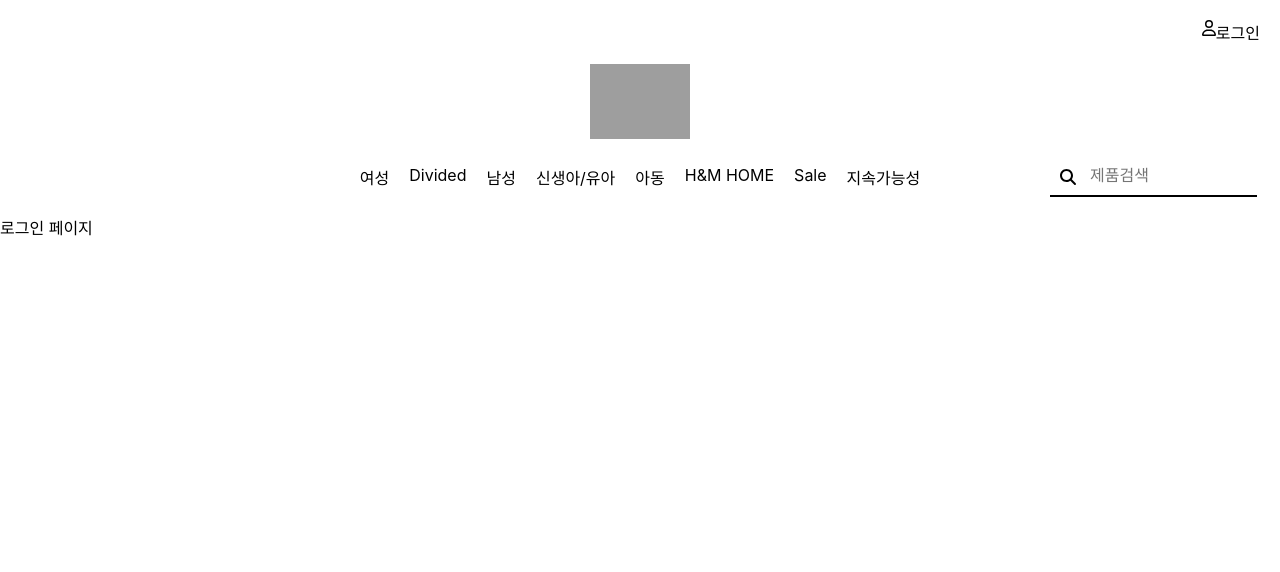
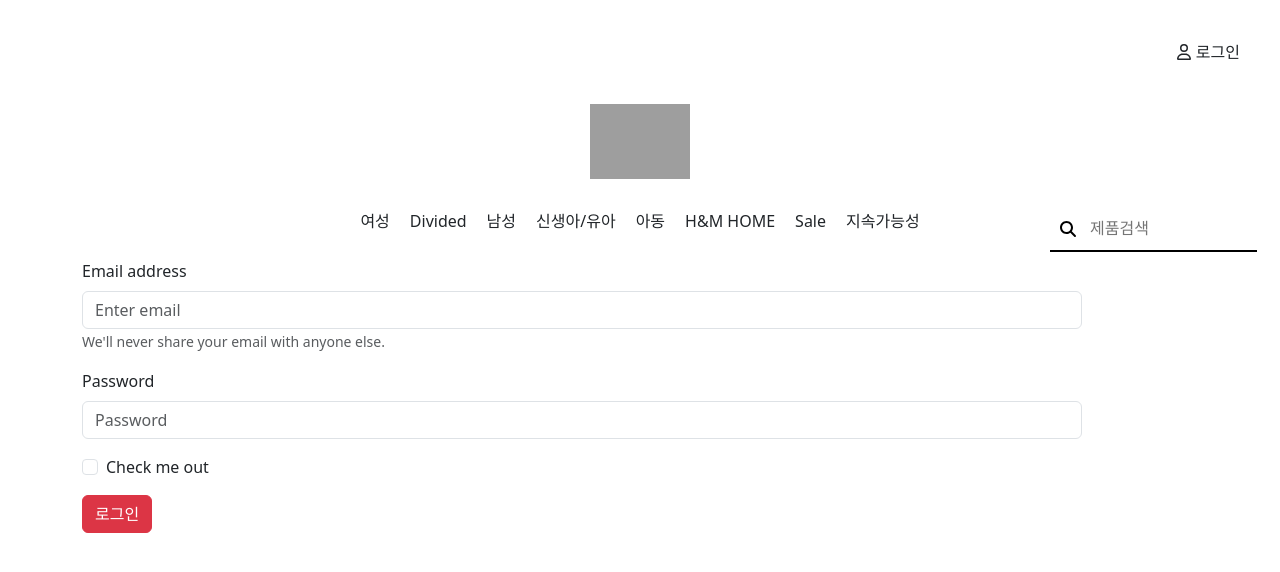
Before and after one commit to pyosunyoung/React-Shopping-mall, a React (Create React App) app in the folder shopping-mall/: page /login in a window 1280 px wide. Shown: the top 572 px of the page. Built offline with nearby package versions, Linux system fonts and the light colour scheme; grey boxes are pictures that could not be loaded.

Commit message:
업로드

```diff
--- a/shopping-mall/package.json
+++ b/shopping-mall/package.json
@@ -7,8 +7,10 @@
     "@testing-library/jest-dom": "^5.17.0",
     "@testing-library/react": "^13.4.0",
     "@testing-library/user-event": "^13.5.0",
+    "bootstrap": "^5.3.3",
     "json-server": "^0.17.4",
     "react": "^18.3.1",
+    "react-bootstrap": "^2.10.4",
     "react-dom": "^18.3.1",
     "react-router-dom": "^6.24.1",
     "react-scripts": "5.0.1",
--- a/shopping-mall/src/App.css
+++ b/shopping-mall/src/App.css
@@ -1,7 +1,23 @@
+
 .login-button {
   display: flex;
   justify-content: flex-end;
   margin: 20px;
+  text-decoration: none;
+  color: inherit;
+}
+
+.login-icon {
+  margin-right:5px;
+  margin-top:4px;
+}
+
+.card-container {
+  transition: all 0.1s linear;
+}
+
+.card-container:hover {
+  transform: scale(1.1);
 }
 
 .nav-section {
@@ -15,6 +31,7 @@
   position: relative;
   align-items: center;
   padding: 0 20px;
+  margin-top: 20px;
 }
 
 .menu-list {
@@ -52,3 +69,8 @@
   left: 10px;
   color: black;
 }
+
+.login-container {
+  width: 1000px;
+
+}
--- a/shopping-mall/src/App.js
+++ b/shopping-mall/src/App.js
@@ -2,8 +2,10 @@
 import { Routes, Route } from 'react-router-dom';
 import ProductAll from './page/ProductAll';
 import Login from './page/Login';
-import ProductDetail from './page/ProductDetail';
 import Navbar from './component/Navbar';
+import 'bootstrap/dist/css/bootstrap.min.css';
+import { useEffect, useState } from 'react';
+import PrivateRoute from './route/PrivateRoute';
 //1. 전체상품페이지, 로그인, 상품상세페이지
 //1-1. 네비게이션 바 만들기
 //2. 전체 상품페이지에서는 전체 상품을 볼 수 있다
@@ -15,16 +17,42 @@
 //6. 로그인을 하면 로그아웃이 보이고 로그아웃을 하면 로그인이 보인다.
 //7. 상품을 검색할 수 있다.
 function App() {
+  //로그인 까지 만들면 백엔드 건드려야해서
+  //아이디, 비번 입력 후 로그인 버튼 눌렀을 때 자동로그인 되어지게 설정해보자
+  const [authenticate, setAuthenticate] = useState(false) // true면 로그인이됨 false면 로그인안됨
+  // true false 바꾸기 위해 login.js로 함수 전달
+  useEffect(() => {
+    console.log("aa",authenticate);
+  }, [authenticate]);
   return (
     <div>
       <Navbar/>
       <Routes>
-        <Route path='/' element={<ProductAll/>}/>
-        <Route path='/login' element={<Login/>}/>
-        <Route path='/product/:id' element={<ProductDetail/>}/>
+        <Route path='/' element={<ProductAll />}/>
+        <Route path='/login' element={<Login setAuthenticate={setAuthenticate}/>}/>
+        <Route path='/product/:id' element={<PrivateRoute authenticate={authenticate}/>}/>
       </Routes>
     </div>
   );
 }
 
 export default App;
+
+// 여기서 bootstrap 사용이유 layout을 사용하기 위함 한줄에 아이템이 몇개 보여줄지를
+// 이 부스스트랩으로 적용가능
+// 화면 사이즈 숫자를 지정할 수 있다. 한줄의 최대 사이즈가 12임
+// 예로 한줄에 3 3 3 하면 3개의 아이템만 보여줄 수 있음
+
+/* <Container>
+<Row>
+  <Col>1 of 3</Col>
+  <Col xs={6}>2 of 3 (wider)</Col>
+  <Col>3 of 3</Col>
+</Row>
+<Row>
+  <Col>1 of 3</Col>
+  <Col xs={5}>2 of 3 (wider)</Col>
+  <Col>3 of 3</Col>
+</Row>
+</Container> */
+//공식문서 ㄱㄱ
--- a/shopping-mall/src/component/Navbar.js
+++ b/shopping-mall/src/component/Navbar.js
@@ -2,6 +2,7 @@
 import { FontAwesomeIcon } from '@fortawesome/react-fontawesome';
 import { faUser } from '@fortawesome/free-regular-svg-icons';
 import { faSearch } from '@fortawesome/free-solid-svg-icons';
+import { Link } from 'react-router-dom';
 const Navbar = () => {
   const menuList = [
     '여성',
@@ -14,11 +15,13 @@
     '지속가능성',
   ];
   return (
-    <div>
+    <div className='nav-container'>
       <div>
         <div className="login-button">
-          <FontAwesomeIcon icon={faUser} />
+          <Link to={'/login'} className='login-button'>
+          <FontAwesomeIcon className="login-icon" icon={faUser}  />
           <div>로그인</div>
+          </Link>
         </div>
       </div>
       <div className="nav-section">
--- a/shopping-mall/src/component/ProductCard.js
+++ b/shopping-mall/src/component/ProductCard.js
@@ -1,13 +1,21 @@
 import React from 'react'
+import { useNavigate } from 'react-router-dom'
 
-const ProductCard = () => {
+const ProductCard = ({item}) => {
+  const navigate = useNavigate();
+  const showDetail = () => {
+    navigate(`/product/${item.id}`)
+  }
+
   return (
-    <div>
-      <img src='https://noona-hnm.netlify.app/pattern-jacket.jpeg'/>
-      <div>Conscious choice</div>
-      <div>벨티드 트윌 코트</div>
-      <div>99900</div>
-      <div>신제품</div>
+    <div className='card-container' onClick={showDetail}>
+
+      <img className='card-img' width='310px' src={item?.img}/>
+      <div>{item?.choice === true ? "Concious choice" : ""}</div>
+      <div>{item?.title}</div>
+      <div>{item?.price}</div>
+      <div>{item?.new === true ? "신제품" : ""}</div>
+
     </div>
   )
 }
--- a/shopping-mall/src/page/Login.js
+++ b/shopping-mall/src/page/Login.js
@@ -1,11 +1,48 @@
 import React from 'react'
+import { Container } from 'react-bootstrap';
+import Button from 'react-bootstrap/Button';
+import Form from 'react-bootstrap/Form';
+import { useNavigate } from 'react-router-dom';
 
-const Login = () => {
-  return (
-    <div>
-      로그인 페이지
-    </div>
+const Login = ({setAuthenticate}) => {
+  const navigate = useNavigate();
+  const loginUser = (event) => {
+    // console.log("login user function issue"); // 페이지 새로고침해서 아주 잠깐 떳다 사라짐
+    event.preventDefault(); //페이지 계속 새로고침되는 것 막음
+    console.log("login user function issue");// 정상적으로 페이지 새로고침 x
+    //즉 form 쓸때는 이 함수를 event.preventDefault(); 써주는게 좋다
+    setAuthenticate(true);
+    navigate('/')
+  }
+  return (// 밑에 (event)=>loginUser(event) 이렇게 쓴 이유는 form에서 event 매개변수를 가져오기 위함
+    <Container >
+    <Form className='login-container' onSubmit={(event)=>loginUser(event)}>
+      <Form.Group className="mb-3" controlId="formBasicEmail">
+        <Form.Label>Email address</Form.Label>
+        <Form.Control type="email" placeholder="Enter email" />
+        <Form.Text className="text-muted">
+          We'll never share your email with anyone else.
+        </Form.Text>
+      </Form.Group>
+
+      <Form.Group className="mb-3" controlId="formBasicPassword">
+        <Form.Label>Password</Form.Label>
+        <Form.Control type="password" placeholder="Password" />
+      </Form.Group>
+      <Form.Group className="mb-3" controlId="formBasicCheckbox">
+        <Form.Check type="checkbox" label="Check me out" />
+      </Form.Group>
+      <Button variant="danger" type="submit" >
+        로그인
+      </Button>
+    </Form>
+    </Container>
   )
 }
 
 export default Login
+
+// 로그인 요청을 백엔드로 보내서 거기서 id 비번 같은지 검사하는것
+//form은 입력받은 정보를 백엔드에 보내고 싶을 때 사용됨
+// 지금 로그인 버튼을 클릭하면 페이지가 새로고침됨 여기서 이벤트는
+// onclick이아니라 onSubmit이벤트임 현재 button type이 submit으로 되어있어서 그럼
--- a/shopping-mall/src/page/ProductAll.js
+++ b/shopping-mall/src/page/ProductAll.js
@@ -1,8 +1,10 @@
 import React, { useEffect, useState } from 'react'
 import ProductCard from '../component/ProductCard';
+import { Container, Row, Col } from "react-bootstrap";
+
 
 const ProductAll = () => {
-  const [products,setProductList] = useState([]); // 보여주는 ui는 useState
+  const [productList,setProductList] = useState([]); // 보여주는 ui는 useState
 
   const getProducts = async() => {
     let url = `http://localhost:5000/products` // 모든 데이터 가져옴
@@ -12,11 +14,19 @@
   }
   useEffect(()=> { // api가져오는건 useEffect 사용
     getProducts()
-  })
+  },)
 
   return (
     <div>
-      <ProductCard/>
+
+      <Container>
+
+        <Row>
+        {productList.map(menu =><Col lg={3}><ProductCard item={menu}/></Col> )}
+        </Row>
+      </Container>
+
+
     </div>
   )
 }
@@ -51,3 +61,8 @@
 // PUT    /posts/:id =>
 // PATCH  /posts/:id =>
 // DELETE /posts/:id =>
+
+  ////////////////////////////////////////////////////////////////////////
+  //<Container>는 부트스트랩에서 아이템이 가운데 정렬되어지게 보여주는 역할
+  // 적당한 중앙 정렬되어지게 이미지 간격도 설정됨
+  // row는 줄 테이블 느낌 알지?
--- a/shopping-mall/src/page/ProductDetail.js
+++ b/shopping-mall/src/page/ProductDetail.js
@@ -3,7 +3,7 @@
 const ProductDetail = () => {
   return (
     <div>
-      <navigator/>
+
     </div>
   )
 }
--- /dev/null
+++ b/shopping-mall/src/route/PrivateRoute.js
@@ -0,0 +1,9 @@
+import React from 'react'
+import ProductDetail from '../page/ProductDetail'
+import { Navigate } from 'react-router-dom'
+
+const PrivateRoute = ({authenticate}) => {
+  return authenticate === true ? <ProductDetail/> : <Navigate to={"/login"}/>
+}
+
+export default PrivateRoute
```
Also changed, not shown: 1 other file (tests, documents, lock files or other folders).
